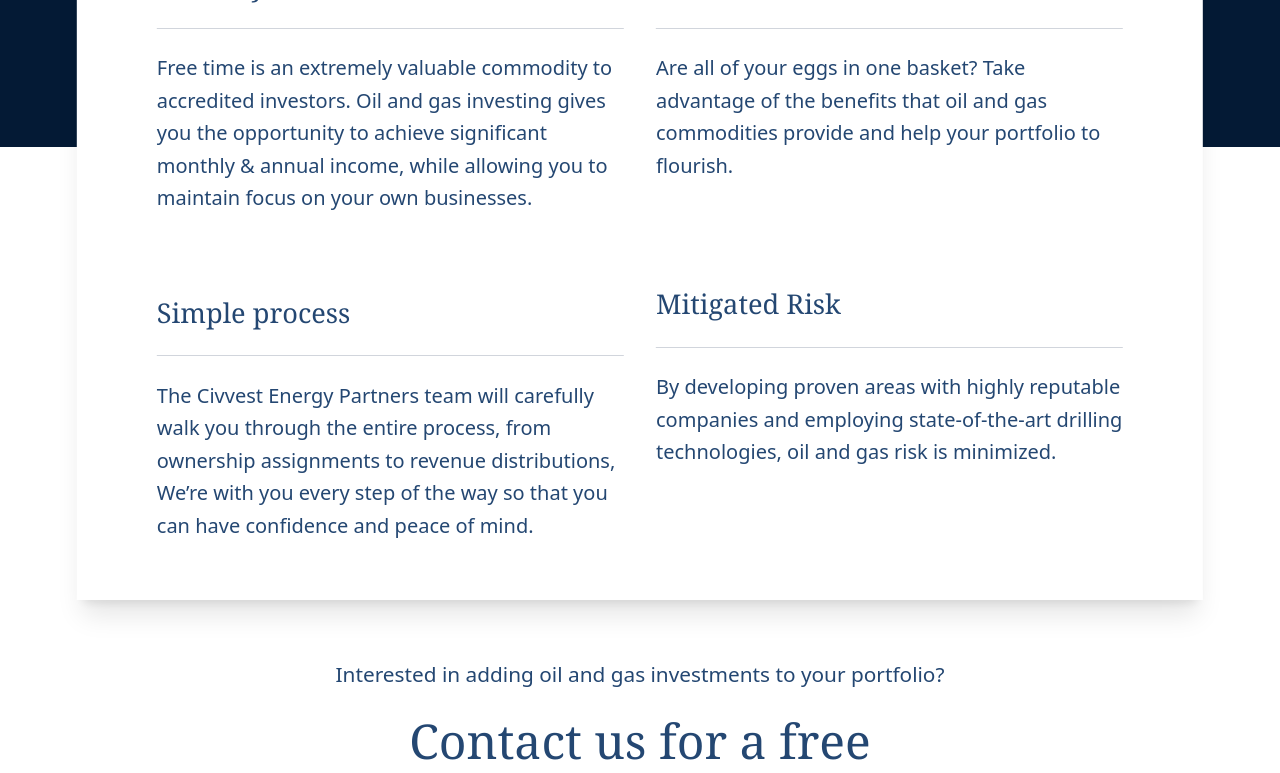
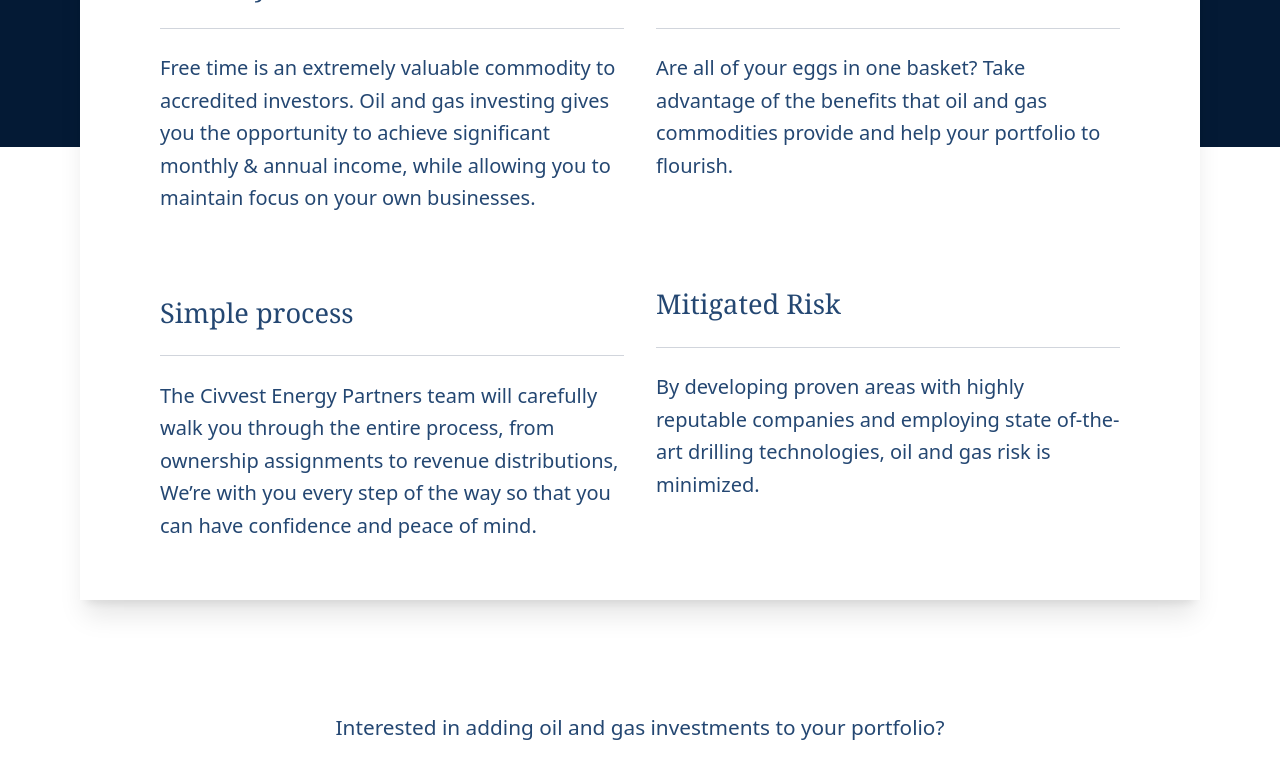
Before and after one commit to frankkdesmondd/civvest, a React (Vite) app in the folder frontend/: page / in a window 1280 px wide. Shown: the part 2239-3012 px from the top of the page. Built offline with nearby package versions, Linux system fonts and the light colour scheme; no server answers.

Commit message:
Update Downbody.tsx

```diff
--- a/frontend/src/components/Downbody.tsx
+++ b/frontend/src/components/Downbody.tsx
@@ -2,9 +2,9 @@ import React from 'react'
 
 const Downbody: React.FC = () => {
   return (
-    <div className="relative z-10 mt-[-5em] md:mt-[-24em] lg:mt-[-25em] px-4 sm:px-6 md:px-8 lg:px-16 xl:px-20 items-center mb-16 sm:mb-24 md:mb-32 lg:mb-[55em]">
+    <div className="relative z-10 mt-[-5em] md:mt-[-24em] lg:mt-[-25em] px-4 sm:px-6 md:px-8 lg:px-16 xl:px-20 items-center mb-[5em]">
 
-      <div className="relative lg:absolute bg-white w-full lg:w-[90%] xl:w-[88%] flex flex-col justify-center items-center py-6 sm:py-8 md:py-12 lg:py-14 xl:py-[3.6em] left-1/2 -translate-x-1/2 px-4 sm:px-6 md:px-8 lg:px-12 xl:px-[5em] gap-4 sm:gap-6 md:gap-8 lg:gap-[1.4em] shadow-lg md:shadow-xl">
+      <div className="relative bg-white w-full flex flex-col justify-center items-center py-6 sm:py-8 md:py-12 lg:py-14 xl:py-[3.6em] px-4 sm:px-6 md:px-8 lg:px-12 xl:px-[5em] gap-4 sm:gap-6 md:gap-8 lg:gap-[1.4em] shadow-lg md:shadow-xl">
 
         {/* Header Section */}
         <div className="text-center w-full">
@@ -64,7 +64,8 @@ const Downbody: React.FC = () => {
               </p>
               <div className='flex w-full h-[0.03em] bg-gray-300'></div>
               <p className='text-[#244772] text-base sm:text-lg md:text-xl leading-relaxed'>
-                By developing proven areas with highly reputable companies and employing state-of-the-art drilling technologies, oil and gas risk is minimized.
+                By developing proven areas with highly reputable companies and employing state
+                of-the-art drilling technologies, oil and gas risk is minimized.
               </p>
             </div>
           </div>
@@ -74,5 +75,4 @@ const Downbody: React.FC = () => {
   )
 }
 
-
 export default Downbody
```
